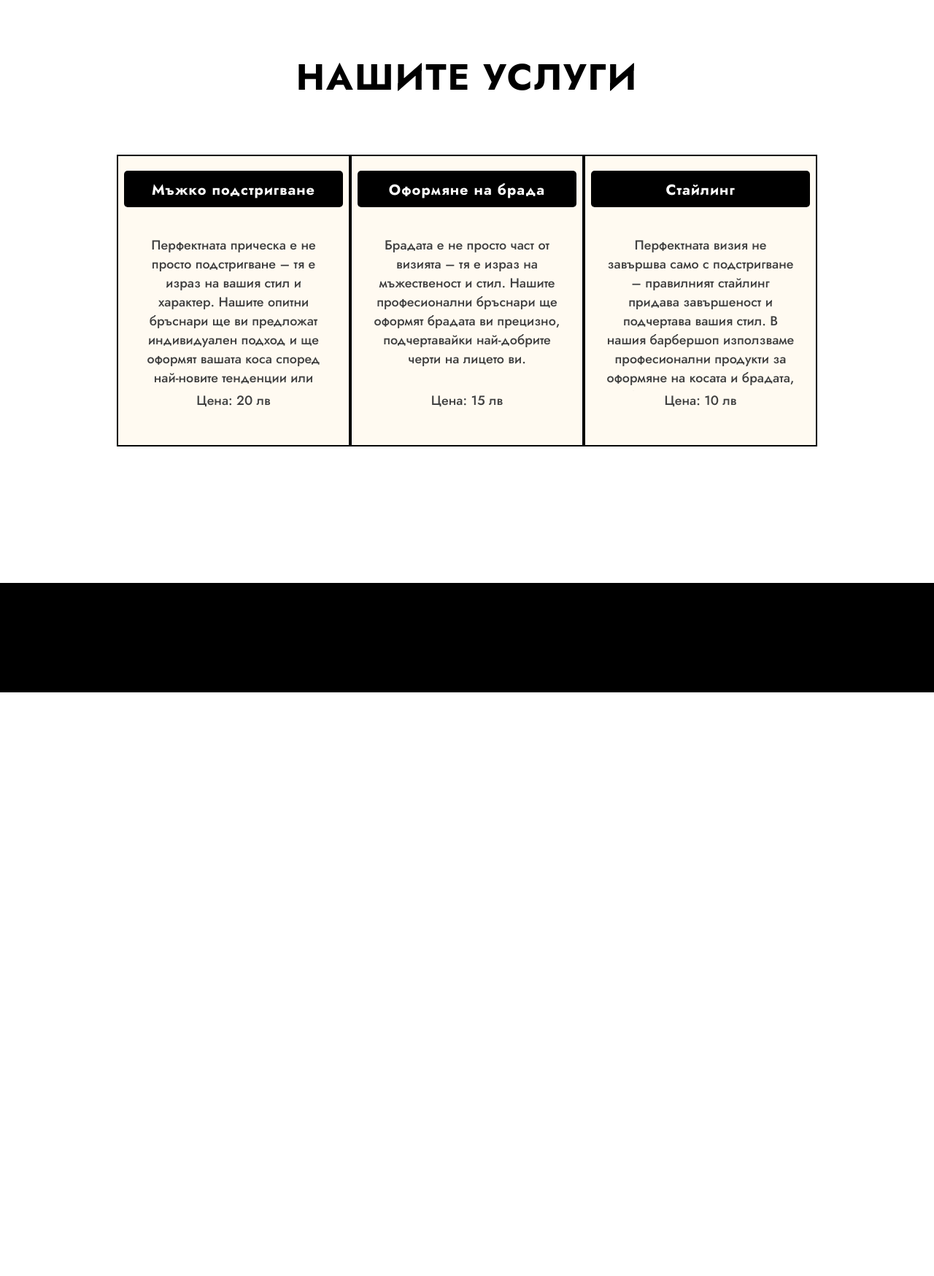
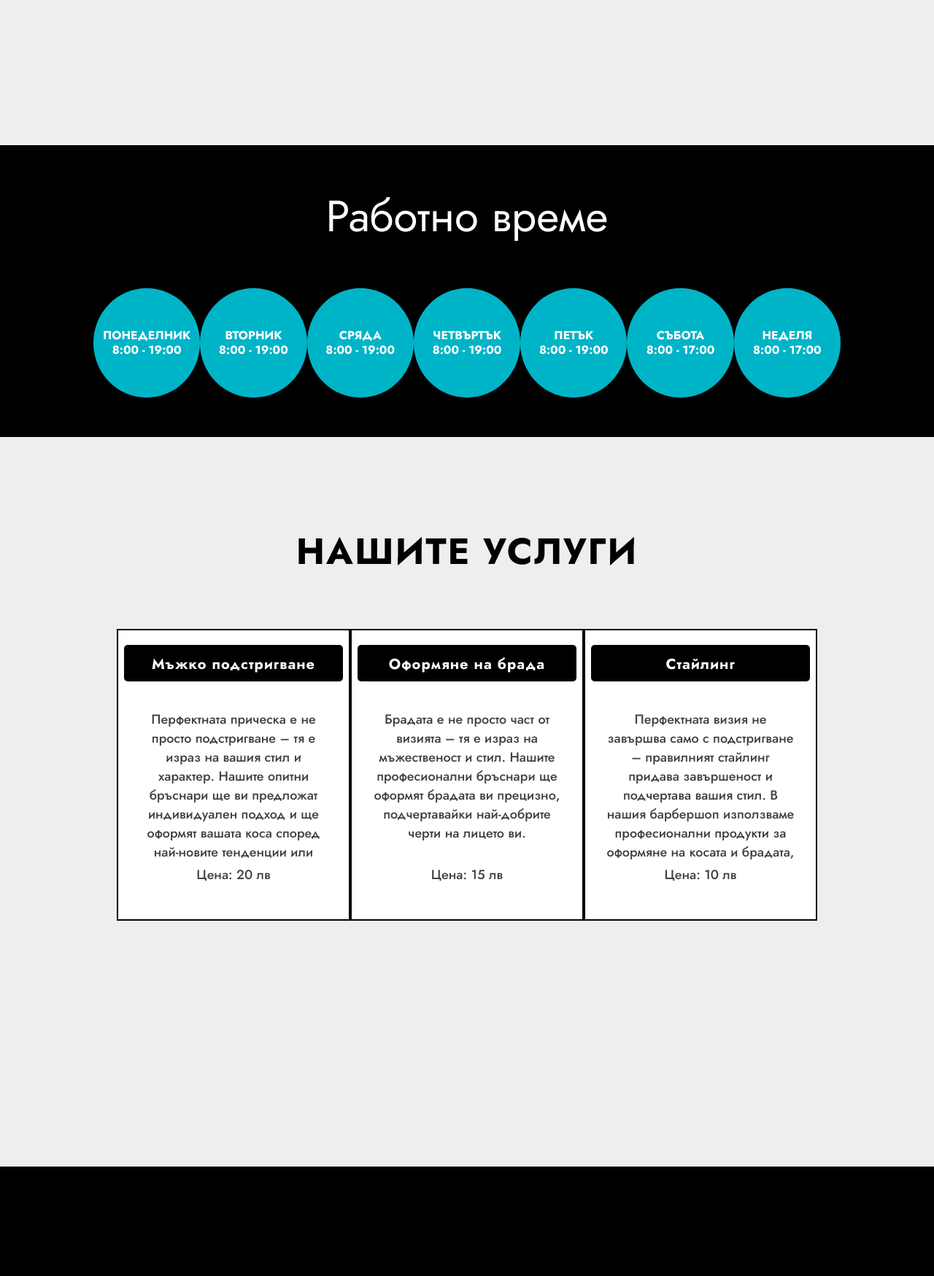
Before and after one commit to danikoynov/Barbershop-Website, a Flask app: page / in a window 1280 px wide. Shown: the part 881-2630 px from the top of the page at 73% size. Before the commit the page ends 1830 px from the top, so only its background shows below. Run offline with Flask 3, Linux system fonts and the light colour scheme.

Commit message:
Added working hours

```diff
--- a/static/content_styles.css
+++ b/static/content_styles.css
@@ -59,7 +59,9 @@
 
 
 .services{
-    height: 800px;
+    height: 1000px;
+    background-color: #eeeeee;
+   /* background-image: url("custom-rbw.jpg");*/
 
 }
 .services-list{
@@ -71,7 +73,7 @@
 }
 
 .single-service {
-    background-color: #fffaf1;
+    background-color: #ffffff;
     display: flex;
     flex-direction: column;
     width: 350px;  /* Adjust width as needed */
@@ -90,6 +92,8 @@
     flex : 1;
 }
 .service_button {
+    overflow: hidden; /* Ensures no scrollbars appear */
+    white-space: nowrap; /* Prevents text from wrapping */
     background-color: black;
     letter-spacing: 1px;
     color: white;
@@ -140,7 +144,7 @@
 }
 
 .our-services-section{
-    margin-top: 50px;
+    margin-top: 100px;
     display: flex;
     flex-direction: column;
     align-items: center;
@@ -156,3 +160,52 @@
     margin: 20px 0; /* Adds space above and below */
     font-family: Jost, sans-serif;
 }
+
+
+.buffer{
+    /*background-color: antiquewhite;*/
+    background-color: #eeeeee;
+    width: 100%;
+    height: 200px;
+
+}
+
+.working-hours-section{
+    background-color:rgb(0, 0, 0);
+    width: 100%;
+    height:400px;
+
+    display: flex;
+    flex-direction: column;
+    align-items: center;
+    justify-content: space-evenly;
+}
+
+.working-hours-circle{
+
+
+    width: 150px;
+    height: 150px;
+    border-radius: 50%;
+    /*background: #00b569;*/
+    background: #00b4c8;
+    color: white;
+    display: flex;
+    flex-direction: column; /* Arrange text in column */
+    justify-content: center; /* Center text vertically */
+    align-items: center; /* Center text horizontally */
+    text-align: center;
+    font-size: 16px;
+    font-weight: bold;
+    padding: 10px;
+    line-height: 1.2; /* Adjust line height to bring text a bit up */
+    font-family: Jost, sans-serif;
+}
+
+.working-hours-row{
+    display: flex;
+    flex-direction: row;
+    width: 80%;
+    justify-content: space-around;
+    align-content: center;
+}
--- /dev/null
+++ b/static/scroll_speed.js
@@ -0,0 +1,15 @@
+console.log("Connected properly");
+
+document.querySelectorAll('a[href^="#"]').forEach(anchor => {
+    anchor.addEventListener("click", function(e) {
+        e.preventDefault();
+        const target = document.querySelector(this.getAttribute("href"));
+        const offset = 80; // Adjust based on navbar height
+        const targetPosition = target.getBoundingClientRect().top + window.scrollY - offset;
+
+        window.scrollTo({
+            top: targetPosition,
+            behavior: "smooth"
+        });
+    });
+});
--- a/templates/base_navigation_bar.html
+++ b/templates/base_navigation_bar.html
@@ -21,6 +21,7 @@
             <nav>
                 <ul class = "nav__links">
                     <li> <a href = "#"> Информация </a> </li>
+                    <li> <a href = "#working-hours"> Работно време </a> </li>
                     <li> <a href = "#services"> Услуги </a> </li>
                     <li> <a href = "https://www.google.com/maps/place/MaZZnu+Barber+Studio/@43.2701651,26.9382772,17z/data=!3m1!4b1!4m6!3m5!1s0x40a58b007a1c3a87:0x5a8c3daeb8676383!8m2!3d43.2701612!4d26.9408521!16s%2Fg%2F11wn0z455z?entry=ttu&g_ep=EgoyMDI1MDIxMi4wIKXMDSoASAFQAw%3D%3D"> Локация </a> </li>
                 </ul>
@@ -36,4 +37,6 @@
 
 
     </body>
+
+    <script src="{{url_for('static', filename = 'scroll_speed.js')}}"> </script>
 </html>
--- a/templates/index.html
+++ b/templates/index.html
@@ -7,6 +7,8 @@
 {% endblock %}
 
 {% block content %}
+
+    <!--Content section -->
     <div class = "content">
 
 
@@ -17,7 +19,32 @@
     </div>
 
 
+    <!--Buffer -->
+    <div class = "buffer"></div>
+
+    <!--Working hours -->
+    <div class = "working-hours-section" id = "working-hours">
+        <div style = "
+            font-family: Jost, sans-serif;
+            color: white;
+            font-size: 60px;
+        "> Работно време</div>
+
+        <div class = "working-hours-row">
+            <div class="working-hours-circle"> ПОНЕДЕЛНИК<br>8:00 - 19:00 </div>
+            <div class="working-hours-circle"> ВТОРНИК<br>8:00 - 19:00 </div>
+            <div class="working-hours-circle"> СРЯДА<br>8:00 - 19:00 </div>
+            <div class="working-hours-circle"> ЧЕТВЪРТЪК<br>8:00 - 19:00 </div>
+            <div class="working-hours-circle"> ПЕТЪК<br>8:00 - 19:00 </div>
+            <div class="working-hours-circle"> СЪБОТА<br>8:00 - 17:00 </div>
+            <div class="working-hours-circle"> НЕДЕЛЯ<br>8:00 - 17:00 </div>
+        </div>
+
+    </div>
+
+
     <!-- I should add services with js -->
+    <!-- Services section -->
     <section class="services" id = "services">
 
         <div class = "our-services-section">
@@ -86,6 +113,7 @@
     </section>
 
 
+
     {% block endcontent %}
 
     {% endblock %}
```
Also changed, not shown: design/service_button.html (+49 -27 lines), design/working-hours.html (added, +42 -0 lines), static/background-test2.jpg (deleted), static/background-test3.jpg (deleted), static/custom-rbw.jpg (added), static/mazznu_background.jfif (deleted).
